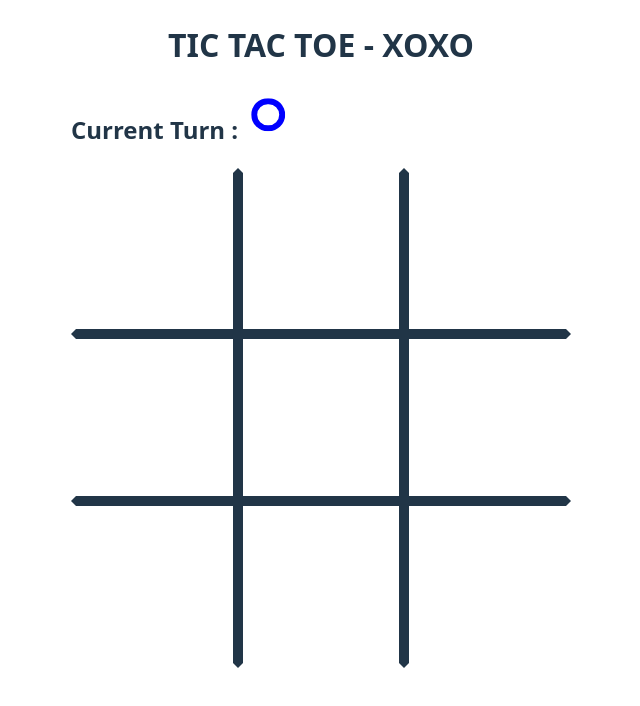
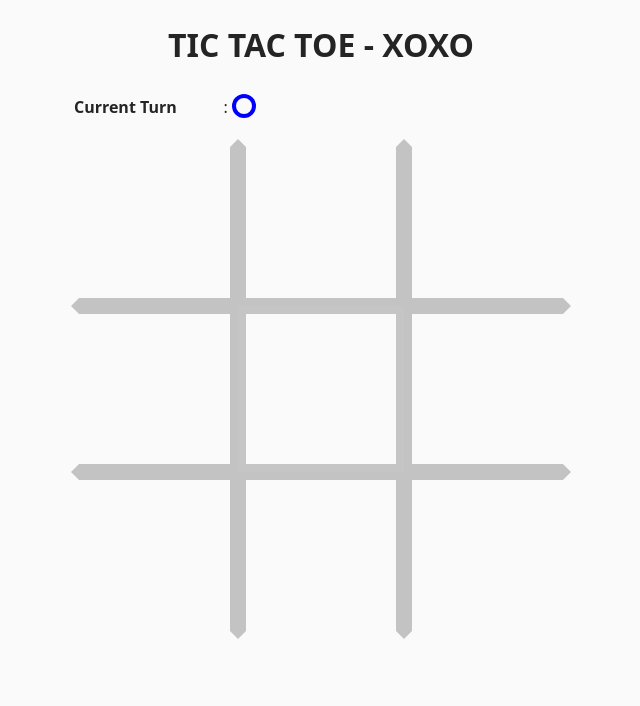
Before and after one commit to ryomario/tic-tac-toe_xoxo, a React (Vite) app: page / in a window 1280 px wide. Shown: the top 706 px of the page, without its empty margins (319-959 px from the left). Built offline with nearby package versions, Linux system fonts and the light colour scheme.

Commit message:
next turn hints + styling

```diff
--- a/src/factory/gamePlayer.ts
+++ b/src/factory/gamePlayer.ts
@@ -1,30 +1,14 @@
 import { IGamePlayer, IGamePlayerChance } from "../types";
+import { parseFloatRange } from "../utils/numbers";
 
 export const DEFAULT_GAME_PLAYER_CHANCE: IGamePlayerChance = {
   x: '50%',
   o: '50%',
 }
 
-function parseChance(chance: `${number}%`|number) {
-  let num
-  try {
-    if(typeof chance === 'string') {
-      num = parseFloat(chance) / 100
-    } else {
-      num = chance
-    }
-
-    if(num < 0) num = 0
-    if(num > 1) num = 1
-  } catch (error) {
-    num = 0
-  }
-  return num
-}
-
 export function randomPlayer(playerChance: IGamePlayerChance = DEFAULT_GAME_PLAYER_CHANCE): IGamePlayer {
-  let xChance = parseChance(playerChance.x)
-    ,oChance = parseChance(playerChance.o)
+  let xChance = parseFloatRange(playerChance.x)
+    ,oChance = parseFloatRange(playerChance.o)
 
   if((xChance + oChance) < 1) oChance = 1 - xChance
   else if((xChance + oChance) > 1) oChance = 0
--- a/src/game/Board.css
+++ b/src/game/Board.css
@@ -8,3 +8,16 @@
   flex-direction: row;
   flex-grow: 1;
 }
+
+table.game-info {
+  border: none;
+  width: 100%;
+  text-align: left;
+  vertical-align: baseline;
+  margin-bottom: 1rem;
+  line-height: 1;
+}
+table.game-info th {
+  width: 30%;
+  min-width: 120px;
+}
--- a/src/game/Board.tsx
+++ b/src/game/Board.tsx
@@ -26,16 +26,20 @@ export function GameBoard({
 
   return (
     <>
-      <h2>
-        Current Turn : <GamePlayer player={nextPlayer} size="2em" lineSize="0.25em"/>
-      </h2>
+      <table className="game-info">
+        <tr>
+          <th>Current Turn</th>
+          <td width={1}>:</td>
+          <td><GamePlayer player={nextPlayer} size="1.5em" lineSize="0.25em" scale={1}/></td>
+        </tr>
+      </table>
 
       <div className="game-board" style={{ width: size, height: size, maxWidth: maxSize, maxHeight: maxSize }}>
         {board.map((boardRow, row) => (
           <div className="game-board-row" style={{
             height: boardSize.row,
           }}>{boardRow.map((cell, col) => (
-            <GameBoardCell player={cell} {...((cell == null) && { onClick() { nextTurn([col, row]) } })} size={boardSize.col}/>
+            <GameBoardCell player={cell} {...((cell == null) && { onClick() { nextTurn([col, row]) } })} size={boardSize.col} nextPlayer={nextPlayer}/>
           ))}</div>
         ))}
       </div>
--- a/src/game/BoardCell.css
+++ b/src/game/BoardCell.css
@@ -2,7 +2,7 @@
   display: block;
   flex-grow: 1;
   position: relative;
-  border: 5px solid;
+  border: 0.5em solid rgba(var(--text-color-rgb), 0.25);
 }
 .game-board-cell[role=button] {
   cursor: pointer;
@@ -21,3 +21,13 @@
 .game-board-row:last-child .game-board-cell {
   border-bottom-color: transparent;
 }
+
+.game-board-cell-next-player {
+  position: absolute;
+  opacity: 0;
+  transition: opacity 100ms;
+  --color: var(--text-color) !important;
+}
+.game-board-cell:hover .game-board-cell-next-player {
+  opacity: 0.1;
+}
--- a/src/game/BoardCell.tsx
+++ b/src/game/BoardCell.tsx
@@ -6,18 +6,22 @@ type Props = {
   player: IGamePlayer|null
   onClick?: () => void
   size?: string|number
+  nextPlayer?: IGamePlayer
 }
 
 export function GameBoardCell({
   player,
+  nextPlayer,
   onClick,
   size,
 }: Props) {
+  const showNextPlayer = !player && !!nextPlayer
   return (
     <div className="game-board-cell" {...(onClick && {role: "button", onClick})} style={{
       width: size
     }}>
       {player && <GamePlayer player={player}/>}
+      {showNextPlayer && <GamePlayer player={nextPlayer} className="game-board-cell-next-player"/>}
     </div>
   )
 }
--- a/src/game/Player.css
+++ b/src/game/Player.css
@@ -2,10 +2,20 @@
   display: inline-block;
   position: relative;
   --line-size: 1em;
+  --color: #fff;
+  --scale: 70%;
 }
 .game-player .game-player-ratio-helper {
   width: 100%;
   padding-bottom: 100%;
+}
+
+.game-player.player-x {
+  --color: #f00;
+}
+
+.game-player.player-o {
+  --color: #00f;
 }
 
 .game-player.player-x::before,
@@ -14,10 +24,10 @@
   position: absolute;
   top: 50%;
   left: 50%;
-  width: 70%;
+  width: var(--scale);
   height: var(--line-size);
   border-radius: 9999px;
-  background-color: #f00;
+  background-color: var(--color);
   transform-origin: center;
 }
 .game-player.player-x::before {
@@ -33,9 +43,9 @@
 
   top: 50%;
   left: 50%;
-  width: 70%;
-  height: 70%;
+  width: var(--scale);
+  height: var(--scale);
   border-radius: 50%;
-  box-shadow: inset 0 0 0 var(--line-size) #00f;
+  box-shadow: inset 0 0 0 var(--line-size) var(--color);
   transform: translate(-50%, -50%);
 }
--- a/src/game/Player.tsx
+++ b/src/game/Player.tsx
@@ -1,23 +1,40 @@
-import { IGamePlayer } from "../types"
+import { IGamePlayer, IPercentage } from "../types"
+import { parseFloatRange } from "../utils/numbers"
 import "./Player.css"
 
 type Props = {
   player: IGamePlayer
   lineSize?: string
   size?: number|string
+  scale?: IPercentage
   position?: 'static'|'absolute'
+  className?: string|string[]
 }
 
 export function GamePlayer({
   player,
   lineSize = '1em',
   size = "100%",
+  className = '',
+  scale,
 }: Props) {
+  const classes = [
+    "game-player",`player-${player}`,
+  ]
+  if(typeof className == 'string') {
+    classes.push(className)
+  } else if(Array.isArray(className)) {
+    classes.push(...className)
+  }
+
+  const __scale = `${parseFloatRange(scale ?? 0.7) * 100}%`
+
   return (
-    <div className={["game-player",`player-${player}`].join(" ")} style={{
+    <div className={classes.join(" ")} style={{
       width: size,
       // @ts-ignore
       "--line-size": lineSize,
+      "--scale": __scale,
     }}><div className="game-player-ratio-helper"></div></div>
   )
 }
--- a/src/index.css
+++ b/src/index.css
@@ -3,9 +3,15 @@
   line-height: 1.5;
   font-weight: 400;
 
+  --text-color-rgb: 250, 250, 250;
+  --bg-color-rgb: 36, 36, 36;
+
+  --text-color: rgb(var(--text-color-rgb));
+  --bg-color: rgb(var(--bg-color-rgb));
+
   color-scheme: light dark;
-  color: rgba(255, 255, 255, 0.87);
-  background-color: #242424;
+  color: var(--text-color);
+  background-color: var(--bg-color);
 
   font-synthesis: none;
   text-rendering: optimizeLegibility;
@@ -21,7 +27,7 @@ body {
 
 @media (prefers-color-scheme: light) {
   :root {
-    color: #213547;
-    background-color: #ffffff;
+    --text-color-rgb: 36, 36, 36;
+    --bg-color-rgb: 250, 250, 250;
   }
 }
--- /dev/null
+++ b/src/types/globals.ts
@@ -0,0 +1 @@
+export type IPercentage = `${number}%`|number
--- a/src/types/index.ts
+++ b/src/types/index.ts
@@ -1,2 +1,3 @@
 export * from "./player"
 export * from "./board"
+export * from "./globals"
--- /dev/null
+++ b/src/utils/numbers.ts
@@ -0,0 +1,23 @@
+import { IPercentage } from "../types"
+
+/**
+ *
+ * @param value 0% - 100% or 0 - 1
+ * @returns 0 - 1
+ */
+export function parseFloatRange(value: IPercentage) {
+  let num
+  try {
+    if(typeof value === 'string') {
+      num = parseFloat(value) / 100
+    } else {
+      num = value
+    }
+
+    if(num < 0) num = 0
+    if(num > 1) num = 1
+  } catch (error) {
+    num = 0
+  }
+  return num
+}
```
